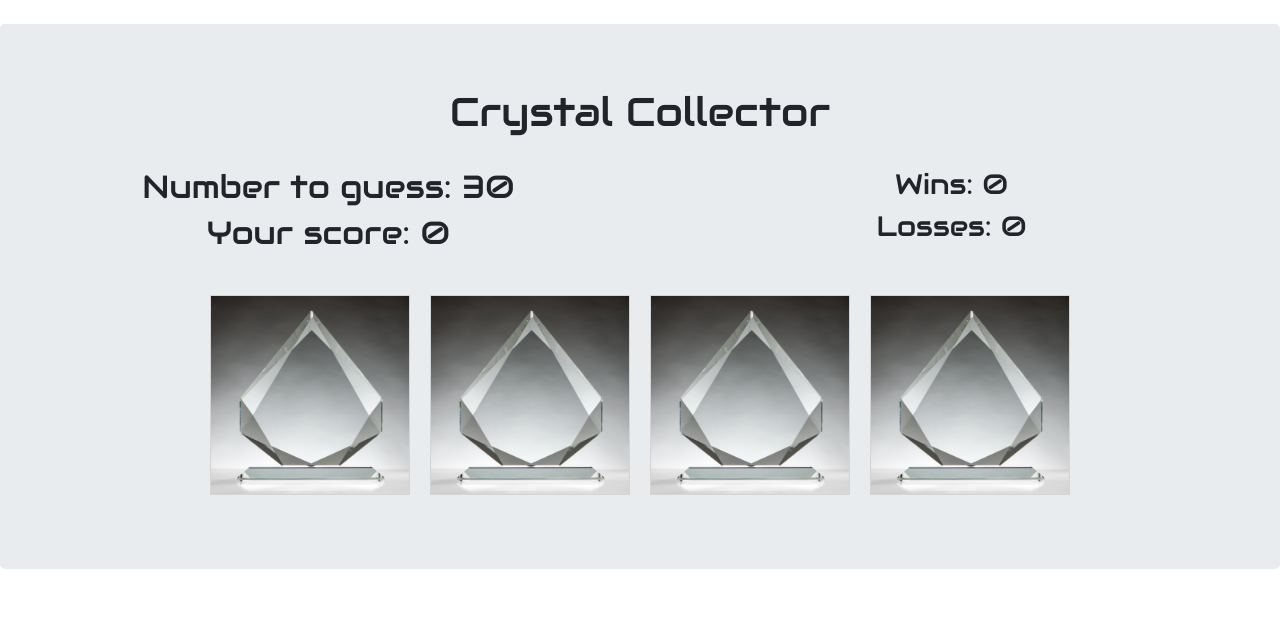
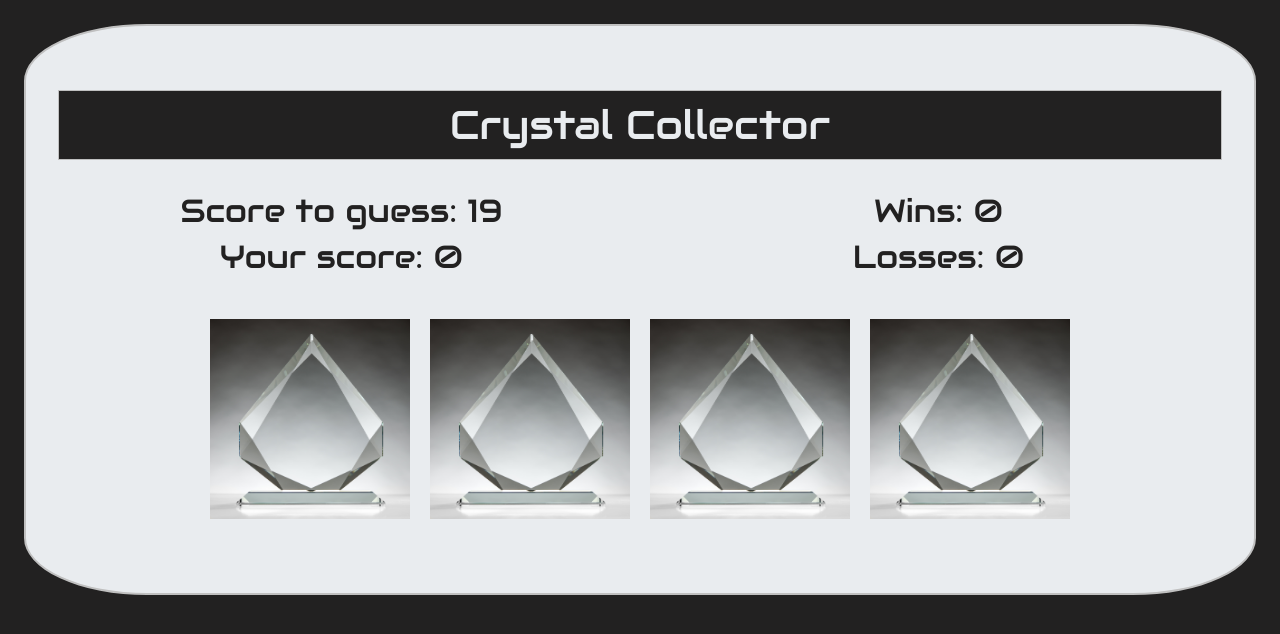
Before and after one commit to jdfili/unit-4-game, a plain HTML site: page index.html in a window 1280 px wide. Drawn offline with nearby package versions, Linux system fonts and the light colour scheme.

Commit message:
all done

```diff
--- a/assets/css/style.css
+++ b/assets/css/style.css
@@ -1,6 +1,26 @@
+body {
+    background: rgb(34, 33, 33);
+}
+
 img {
     height: 200px;
     width: 200px;
     margin: 10px;
-    border: 1px solid rgb(212, 212, 212);
 }
+
+h1 {
+    border: 1px solid silver;
+    padding: 10px;
+    background: rgb(34, 33, 33);
+    color: rgb(233,236,239);
+
+}
+
+h2{
+    color: rgb(34, 33, 33);
+}
+
+.jumbotron {
+    border: 2px solid silver;
+    border-radius: 10%;
+}
--- a/assets/javascript/game.js
+++ b/assets/javascript/game.js
@@ -5,7 +5,7 @@ $(document).ready(function () {
     var losses = 0;
 
     function newTargetNumber() {
-        targetNumber = Math.floor(Math.random() * 30) + 30;
+        targetNumber = Math.floor(Math.random() * 120) + 19;
     };
 
     function images() {
@@ -13,13 +13,13 @@ $(document).ready(function () {
             var imageCrystal = $("<img>");
             imageCrystal.addClass("crystal-image");
             imageCrystal.attr("src", "assets/images/mirage crystal--010.jpg");
-            imageCrystal.attr("data-crystalvalue", Math.floor(Math.random() * 9) + 2);
+            imageCrystal.attr("data-crystalvalue", Math.floor(Math.random() * 12) + 1);
             $("#crystals").append(imageCrystal);
         }
     };
 
     function html() {
-        $(".number-guess").text("Number to guess: " + targetNumber);
+        $(".score-guess").text("Score to guess: " + targetNumber);
         $(".user-number").text("Your score: " + counter);
         $("#wins").text("Wins: " + wins);
         $(".losses").text("Losses: " + losses);
--- a/index.html
+++ b/index.html
@@ -23,7 +23,7 @@
 </head>
 
 <body>
-    <div class="jumbotron text-center mt-4" style="font-family:'Audiowide', cursive;">
+    <div class="jumbotron text-center mt-4 ml-4 mr-4" style="font-family:'Audiowide', cursive;">
 
         <div class="row">
             <div class="title col-md-12">
@@ -32,12 +32,12 @@
         </div>
         <div class="game row mt-4 mb-4">
             <div class="col-md-6">
-                <h2 class="number-guess"> Number to guess:</h2>
+                <h2 class="score-guess"> Score to guess:</h2>
                 <h2 class="user-number">Your score: 0</h2>
             </div>
             <div class="col-md-6">
-                <h3 id="wins"> Wins: 0 </h3>
-                <h3 class="losses"> Losses: 0 </h3>
+                <h2 id="wins"> Wins: 0 </h3>
+                <h2 class="losses"> Losses: 0 </h3>
             </div>
         </div>
         <div id="crystals">
```
